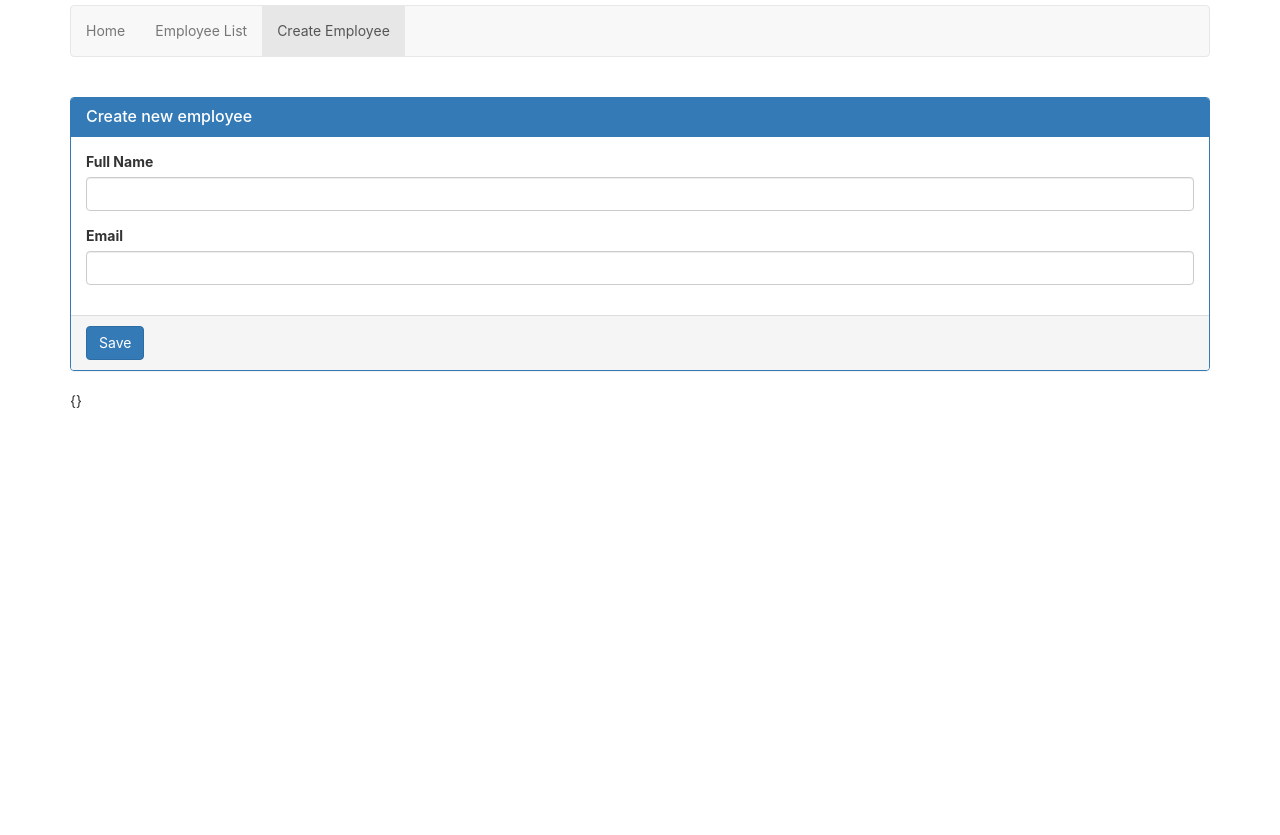
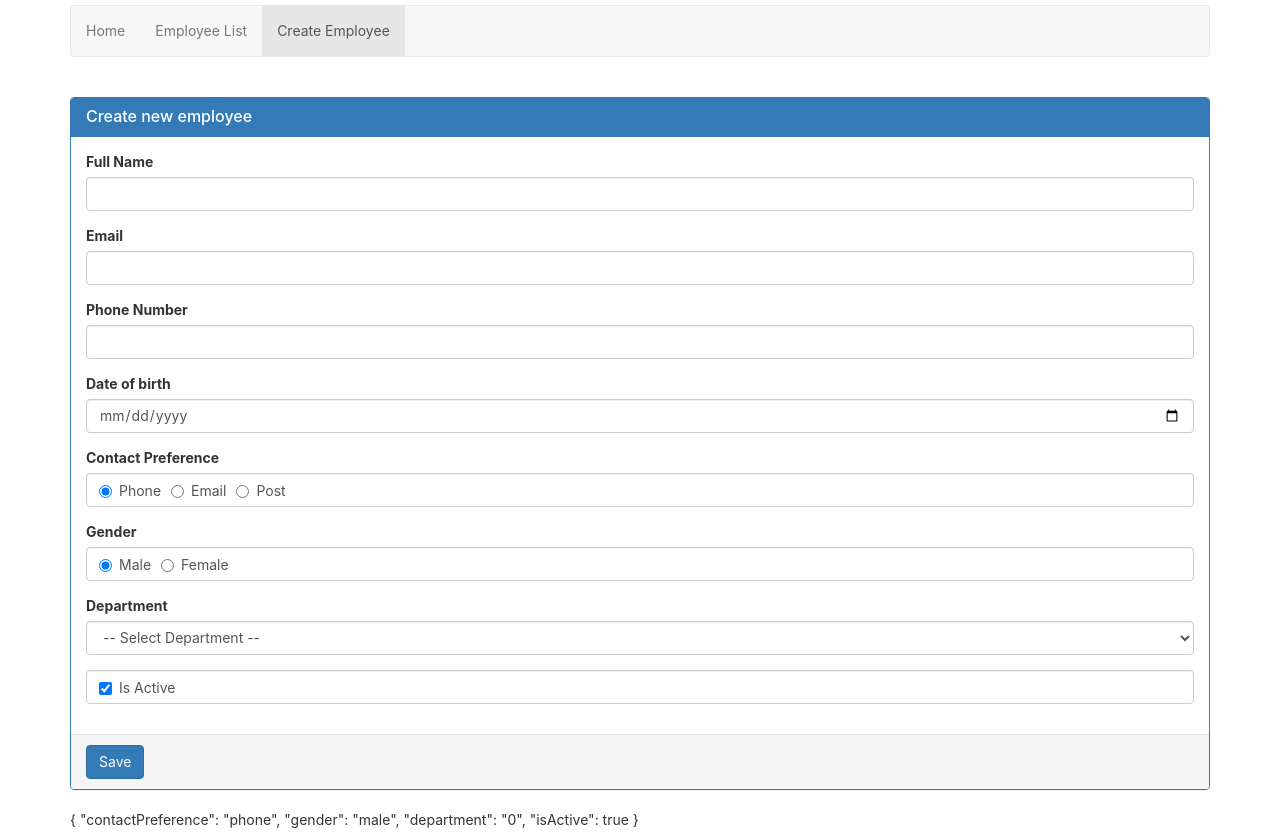
Before and after one commit to ggraur/eBarato_Angular, an Angular app: page /create in a window 1280 px wide. Before the commit the page ends 800 px from the top, so only its background shows below. Built offline with nearby package versions, Linux system fonts and the light colour scheme.

Commit message:
ngx bootstrap

```diff
--- a/package.json
+++ b/package.json
@@ -21,6 +21,7 @@
     "@angular/router": "~11.2.1",
     "bootstrap": "^3.4.1",
     "jquery": "^3.5.1",
+    "ngx-bootstrap": "^6.2.0",
     "popper.js": "^1.16.1",
     "rxjs": "~6.6.0",
     "source-map-explorer": "^2.5.2",
--- /dev/null
+++ b/src/app/Modules/department.model.ts
@@ -0,0 +1,4 @@
+export class Department{
+    id: number | undefined;
+    name: string | undefined;
+}
--- a/src/app/employees/create-employee.component.html
+++ b/src/app/employees/create-employee.component.html
@@ -1,5 +1,5 @@
 <!-- <form #employeeForm ngForm (ngSubmit)="saveEmployee(employeeForm)"> -->
-<form #employeeForm = "ngForm"  >
+<form #employeeForm="ngForm" (ngSubmit)="saveEmployee(employeeForm)">
     <div class="panel panel-primary">
         <div class="panel-heading">
             <h3 class="panel-title">Create new employee</h3>
@@ -7,11 +7,71 @@
         <div class="panel-body">
             <div class="form-group">
                 <label for="fullName">Full Name</label>
-                 <input id="fullName" name="fullName" [(ngModel)]="fullName" type="text" class="form-control"/>
+                <input id="fullName" name="fullName" [(ngModel)]='employee.fullName' type="text" class="form-control" />
+            </div>
+
+            <div class="form-group">
+                <label for="email">Email</label>
+                <input id="email" name="email" [(ngModel)]='employee.email' type="text" class="form-control" />
+            </div>
+
+            <div class="form-group">
+                <label for="phoneNumber">Phone Number</label>
+                <input id="phoneNumber" name="phoneNumber" [(ngModel)]='employee.phoneNumber' type="text" class="form-control" />
             </div>
             <div class="form-group">
-                <label for="email">Email</label>
-                <input id="email" name="email" [(ngModel)]="email" type="text" class="form-control"/>
+                <label for="dateOfBirth">Date of birth</label>
+                <input id="dateOfBirth" name="dateOfBirth" [(ngModel)]='employee.dateOfBirth' type="date" class="form-control" />
+            </div>
+
+            <div class="form-group">
+                <label>Contact Preference</label>
+                <div class="form-control">
+                    <label class="radio-inline">
+                        <input type="radio" value="phone" name="contactPreference"  [(ngModel)]='employee.contactPreference' >
+                        Phone
+                    </label>
+                    <label class="radio-inline">
+                        <input type="radio" value="email" name="contactPreference" [(ngModel)]='employee.contactPreference'>
+                        Email
+                    </label>
+                    <label class="radio-inline">
+                        <input type="radio" value="post" name="contactPreference" [(ngModel)]='employee.contactPreference'>
+                        Post
+                    </label>
+                </div>
+            </div>
+
+            <div class="form-group">
+                <label>Gender</label>
+                <div class="form-control">
+                    <label class="radio-inline">
+                        <input type="radio" value="male" name="gender"  [(ngModel)]='employee.gender'>
+                        Male
+                    </label>
+                    <label class="radio-inline">
+                        <input type="radio" value="female" name="gender" [(ngModel)]='employee.gender'>
+                        Female
+                    </label>
+                </div>
+            </div>
+
+            <div class="form-group">
+                    <label for="department">Department</label>
+                    <select id="department" name="department"
+                        [(ngModel)]='employee.department' class="form-control">
+                        <option *ngFor="let dept of departments" [value]="dept.id">
+                        {{dept.name}}
+                        </option>
+                     </select>
+             </div>
+             <div class="form-group">
+                <div class="form-control">
+                    <label class="checkbox-inline">
+                        <input type="checkbox" name="isActive"  [(ngModel)]='employee.isActive'>
+                        Is Active
+                    </label>
+                </div>
             </div>
         </div>
         <div class="panel-footer">
--- a/src/app/employees/create-employee.component.ts
+++ b/src/app/employees/create-employee.component.ts
@@ -1,21 +1,42 @@
 import { Component, OnInit } from '@angular/core';
-// import { NgForm } from '@angular/forms';
+import { NgForm } from '@angular/forms';
+import { Employee } from '../Modules/employee.model';
+import { Department } from '../Modules/department.model';
 
 
 @Component({
-  selector: 'app-create-employee',
+  selector: 'create-employee',
   templateUrl: './create-employee.component.html',
   styleUrls: ['./create-employee.component.css']
 })
 export class CreateEmployeeComponent implements OnInit {
+  departments: Department[]=[
+    {id:0, name : "-- Select Department --"},
+    {id:1, name : "Help Desk-"},
+    {id:2, name : "HR"},
+    {id:3, name : "IT"},
+    {id:4, name : "Payroll"},
+  ];
+  employee: Employee = new Employee;
 
-  constructor() { }
+  constructor() {
+    this.employee.contactPreference="phone";
+    this.employee.gender="male";
+    this.employee.isActive=true;
+    this.employee.department='0';
+  }
 
   ngOnInit(): void {
+
   }
 
-  // saveEmployee(empForm: NgForm): void {
-  //   console.log(empForm.value);
-  // }
+  saveEmployee(empForm: NgForm): void {
+    console.log(empForm.value);
+  }
 
 }
+
+// https://www.youtube.com/watch?v=pwQ3L3UFEjk&t=803s
+// angular forms tutorial
+
+// https://www.youtube.com/watch?v=HMK4P_jx0y8 -- dropdownlist
```
Also changed, not shown: 1 other file (tests, documents, lock files or other folders).
